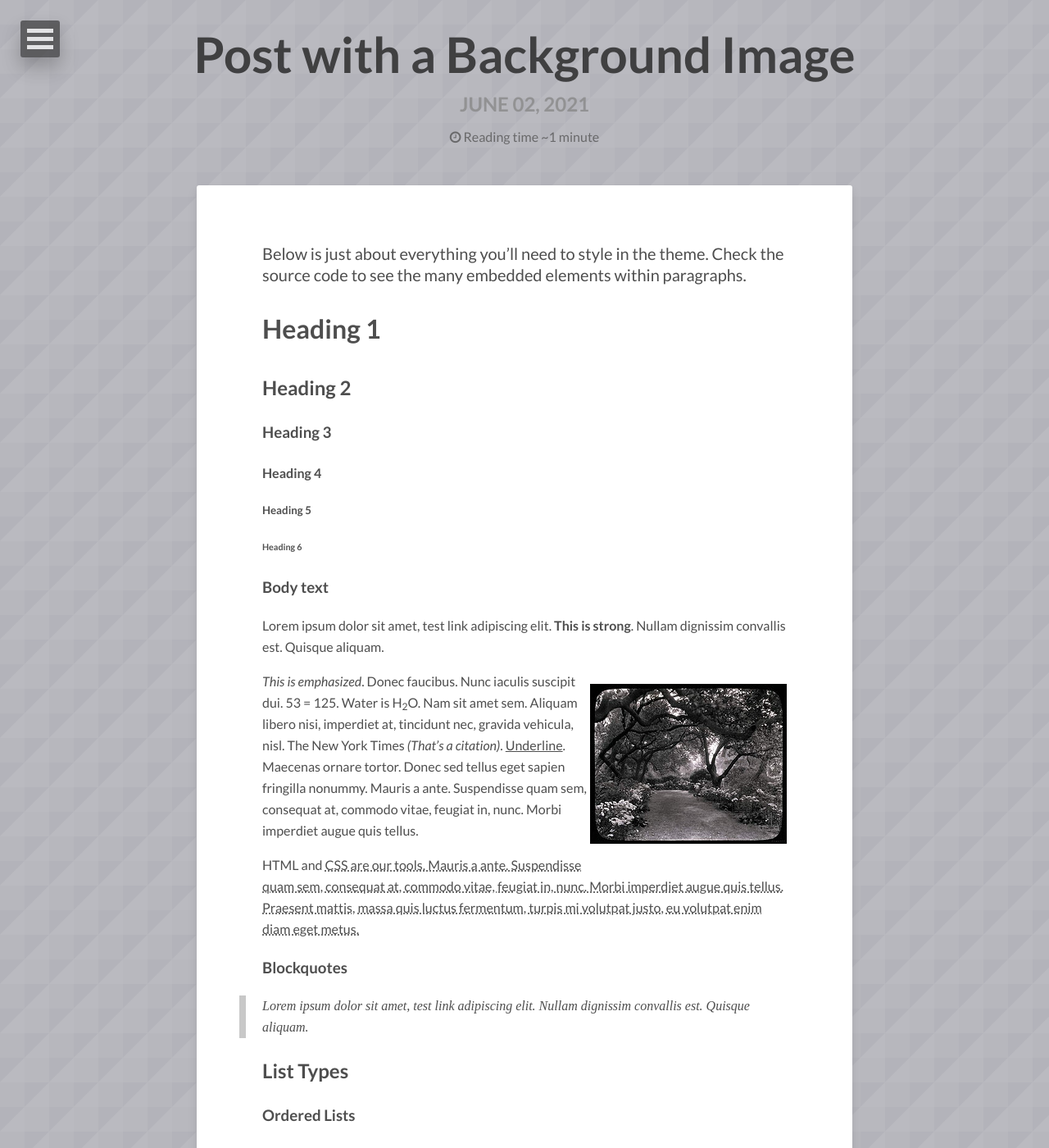
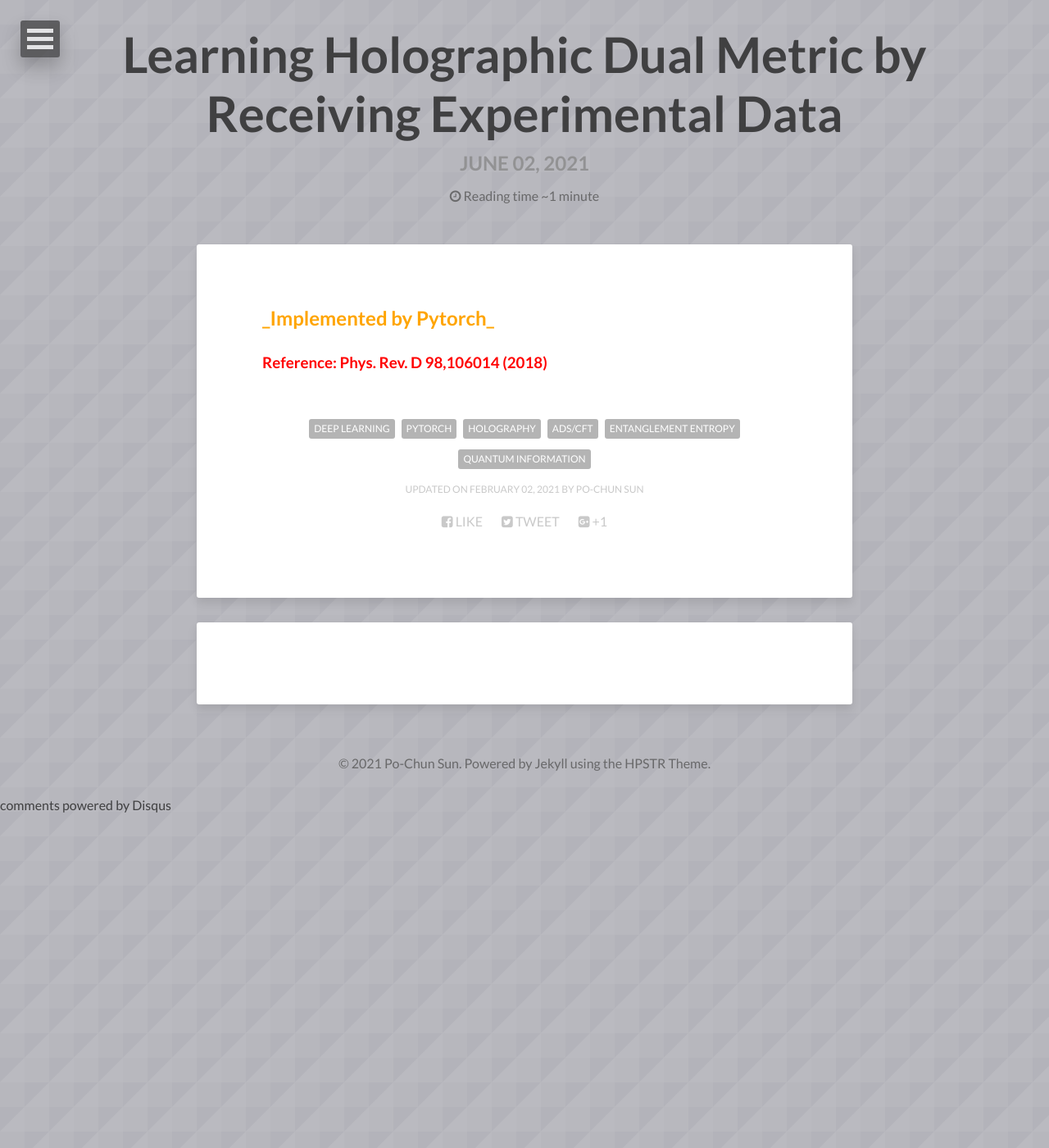
Before and after one commit to pochunsun/pochunsun.github.io, a Jekyll site: the page built from _posts/2021-06-02-sample-post.md, in a window 1280 px wide and 1400 px high. Shown: the whole window at 82% size. Built offline with Jekyll 4.4.1, drawn with Linux system fonts in a browser that asks for light colours; nearby versions of some CDN libraries; comment, search, counter and statistics services are not loaded; some of the changed text lies outside the part shown.

Commit message:
Update 2021-06-02-sample-post.md

````diff
--- a/_posts/2021-06-02-sample-post.md
+++ b/_posts/2021-06-02-sample-post.md
@@ -1,100 +1,13 @@
 ---
 layout: post
-title: Post with a Background Image
+title: Learning Holographic Dual Metric by Receiving Experimental Data
 description: "Sample post."
-tags: [Holography,AdS/CFT,Entanglement Entropy,Quantum Information]
+tags: [Deep Learning,Pytorch,Holography,AdS/CFT,Entanglement Entropy,Quantum Information]
 image:
   background: triangular.png
 
 modified: 2021-02-02
 ---
 
-Below is just about everything you'll need to style in the theme. Check the source code to see the many embedded elements within paragraphs.
-
-# Heading 1
-
-## Heading 2
-
-### Heading 3
-
-#### Heading 4
-
-##### Heading 5
-
-###### Heading 6
-
-### Body text
-
-Lorem ipsum dolor sit amet, test link adipiscing elit. **This is strong**. Nullam dignissim convallis est. Quisque aliquam.
-
-![Smithsonian Image]({{ site.url }}/images/3953273590_704e3899d5_m.jpg)
-{: .image-right}
-
-*This is emphasized*. Donec faucibus. Nunc iaculis suscipit dui. 53 = 125. Water is H<sub>2</sub>O. Nam sit amet sem. Aliquam libero nisi, imperdiet at, tincidunt nec, gravida vehicula, nisl. The New York Times <cite>(That’s a citation)</cite>. <u>Underline</u>. Maecenas ornare tortor. Donec sed tellus eget sapien fringilla nonummy. Mauris a ante. Suspendisse quam sem, consequat at, commodo vitae, feugiat in, nunc. Morbi imperdiet augue quis tellus.
-
-HTML and <abbr title="cascading stylesheets">CSS<abbr> are our tools. Mauris a ante. Suspendisse quam sem, consequat at, commodo vitae, feugiat in, nunc. Morbi imperdiet augue quis tellus. Praesent mattis, massa quis luctus fermentum, turpis mi volutpat justo, eu volutpat enim diam eget metus.
-
-### Blockquotes
-
-> Lorem ipsum dolor sit amet, test link adipiscing elit. Nullam dignissim convallis est. Quisque aliquam.
-
-## List Types
-
-### Ordered Lists
-
-1. Item one
-   1. sub item one
-   2. sub item two
-   3. sub item three
-2. Item two
-
-### Unordered Lists
-
-* Item one
-* Item two
-* Item three
-
-## Tables
-
-| Header1 | Header2 | Header3 |
-|:--------|:-------:|--------:|
-| cell1   | cell2   | cell3   |
-| cell4   | cell5   | cell6   |
-|----
-| cell1   | cell2   | cell3   |
-| cell4   | cell5   | cell6   |
-|=====
-| Foot1   | Foot2   | Foot3
-{: rules="groups"}
-
-## Code Snippets
-
-Syntax highlighting via Rouge
-
-```css
-#container {
-  float: left;
-  margin: 0 -240px 0 0;
-  width: 100%;
-}
-```
-
-Non Pygments code example
-
-    <div id="awesome">
-        <p>This is great isn't it?</p>
-    </div>
-
-## Buttons
-
-Make any link standout more when applying the `.btn` class.
-
-```html
-<a href="#" class="btn btn-success">Success Button</a>
-```
-
-<div markdown="0"><a href="#" class="btn">Primary Button</a></div>
-<div markdown="0"><a href="#" class="btn btn-success">Success Button</a></div>
-<div markdown="0"><a href="#" class="btn btn-warning">Warning Button</a></div>
-<div markdown="0"><a href="#" class="btn btn-danger">Danger Button</a></div>
-<div markdown="0"><a href="#" class="btn btn-info">Info Button</a></div>
+## **<font color = orange>_Implemented by Pytorch_</font>**
+### **<font color = red>Reference: Phys. Rev. D 98,106014 (2018)</font>**
````
